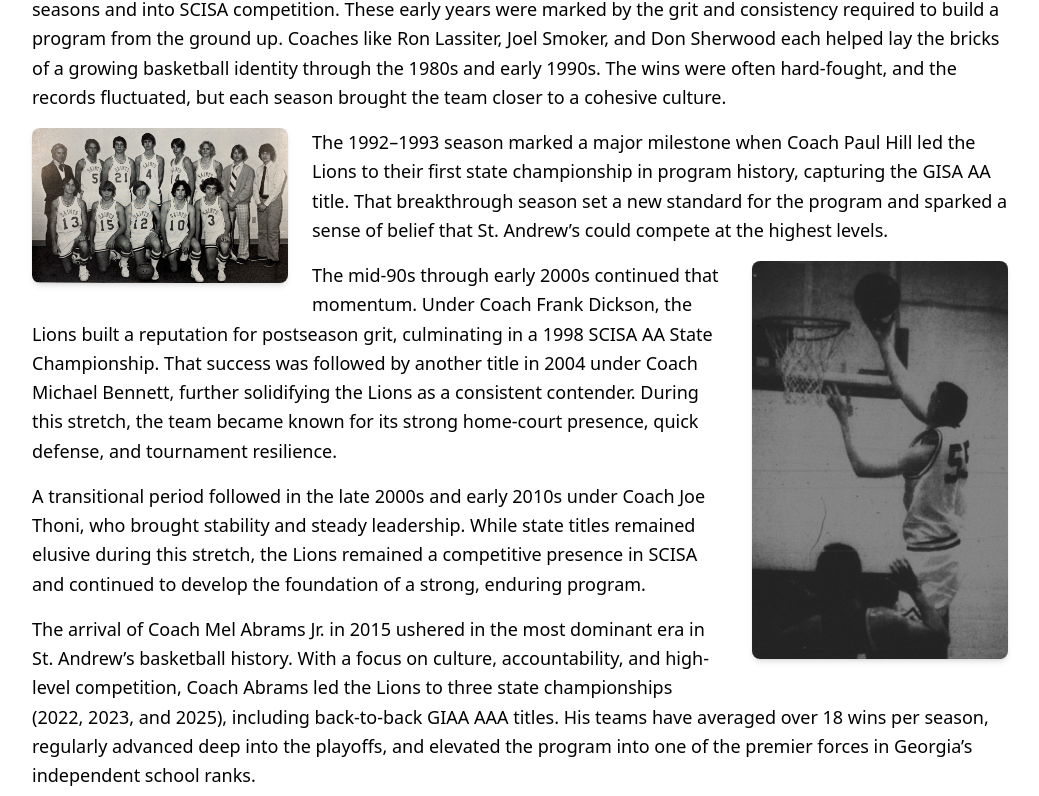
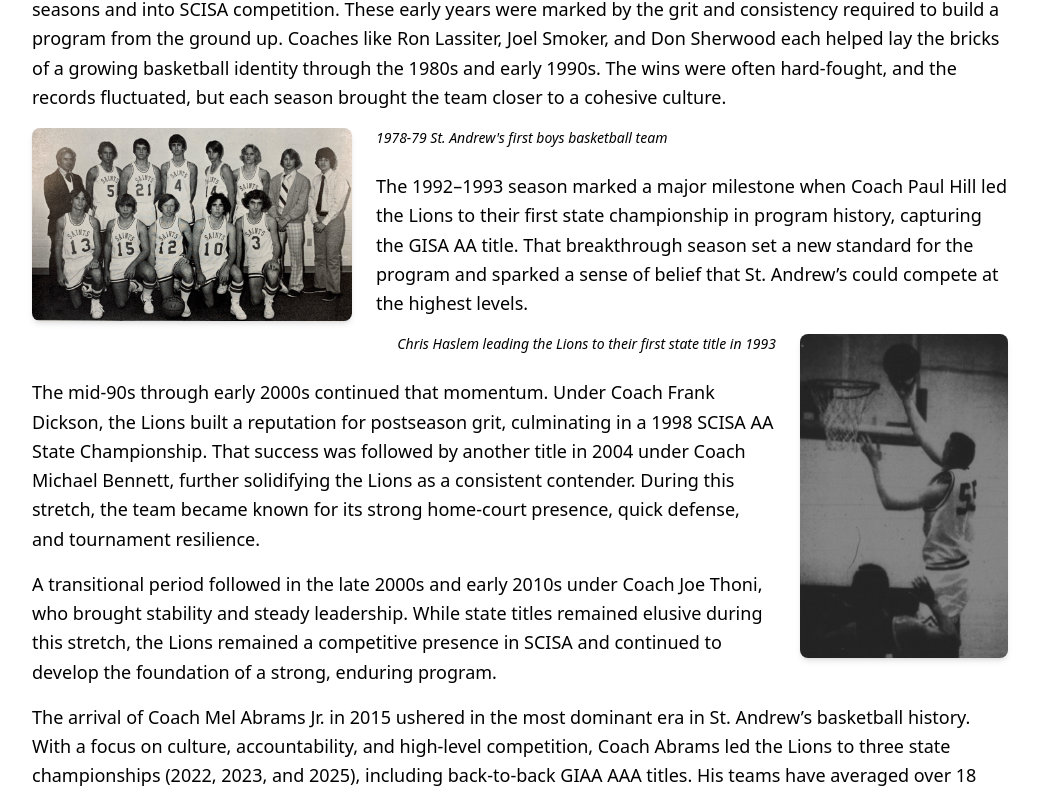
Before and after one commit to newonda1/st-andrews-basketball, a React (Vite) app: page / in a window 1280 px wide. Shown: the part 334-1130 px from the top of the page, without its empty margins (120-1159 px from the left). Built offline with nearby package versions, Linux system fonts and the light colour scheme.

Commit message:
Update App.jsx

```diff
--- a/src/App.jsx
+++ b/src/App.jsx
@@ -43,19 +43,25 @@ function App() {
   <p className="text-lg leading-relaxed mb-4">
     The team began its journey in the late 1970s under Coach Dave Clay, who led the program through its early GISA seasons and into SCISA competition. These early years were marked by the grit and consistency required to build a program from the ground up. Coaches like Ron Lassiter, Joel Smoker, and Don Sherwood each helped lay the bricks of a growing basketball identity through the 1980s and early 1990s. The wins were often hard-fought, and the records fluctuated, but each season brought the team closer to a cohesive culture.
   </p>
+  <div className="mb-6">
   <img
     src="/images/first_team_1978.png"
     alt="1978-79 St. Andrew's Basketball Team"
-    className="w-64 h-auto rounded-lg shadow-md mb-4 float-left mr-6"
+    className="w-80 h-auto rounded-lg shadow-md mb-2 md:float-left md:mr-6"
   />
+  <p className="text-sm italic text-center md:text-left">1978-79 St. Andrew's first boys basketball team</p>
+</div>
   <p className="text-lg leading-relaxed mb-4">
     The 1992–1993 season marked a major milestone when Coach Paul Hill led the Lions to their first state championship in program history, capturing the GISA AA title. That breakthrough season set a new standard for the program and sparked a sense of belief that St. Andrew’s could compete at the highest levels.
   </p>
+ <div className="mb-6">
   <img
     src="/images/chris_haslem_1993.png"
-    alt="Chris Haslem 1992-93 Championship Season"
-    className="w-64 h-auto rounded-lg shadow-md mb-4 float-right ml-6"
+    alt="Chris Haslem during the 1992-93 Championship Season"
+    className="w-52 h-auto rounded-lg shadow-md mb-2 md:float-right md:ml-6"
   />
+  <p className="text-sm italic text-center md:text-right">Chris Haslem leading the Lions to their first state title in 1993</p>
+</div>
   <p className="text-lg leading-relaxed mb-4">
     The mid-90s through early 2000s continued that momentum. Under Coach Frank Dickson, the Lions built a reputation for postseason grit, culminating in a 1998 SCISA AA State Championship. That success was followed by another title in 2004 under Coach Michael Bennett, further solidifying the Lions as a consistent contender. During this stretch, the team became known for its strong home-court presence, quick defense, and tournament resilience.
   </p>
```
